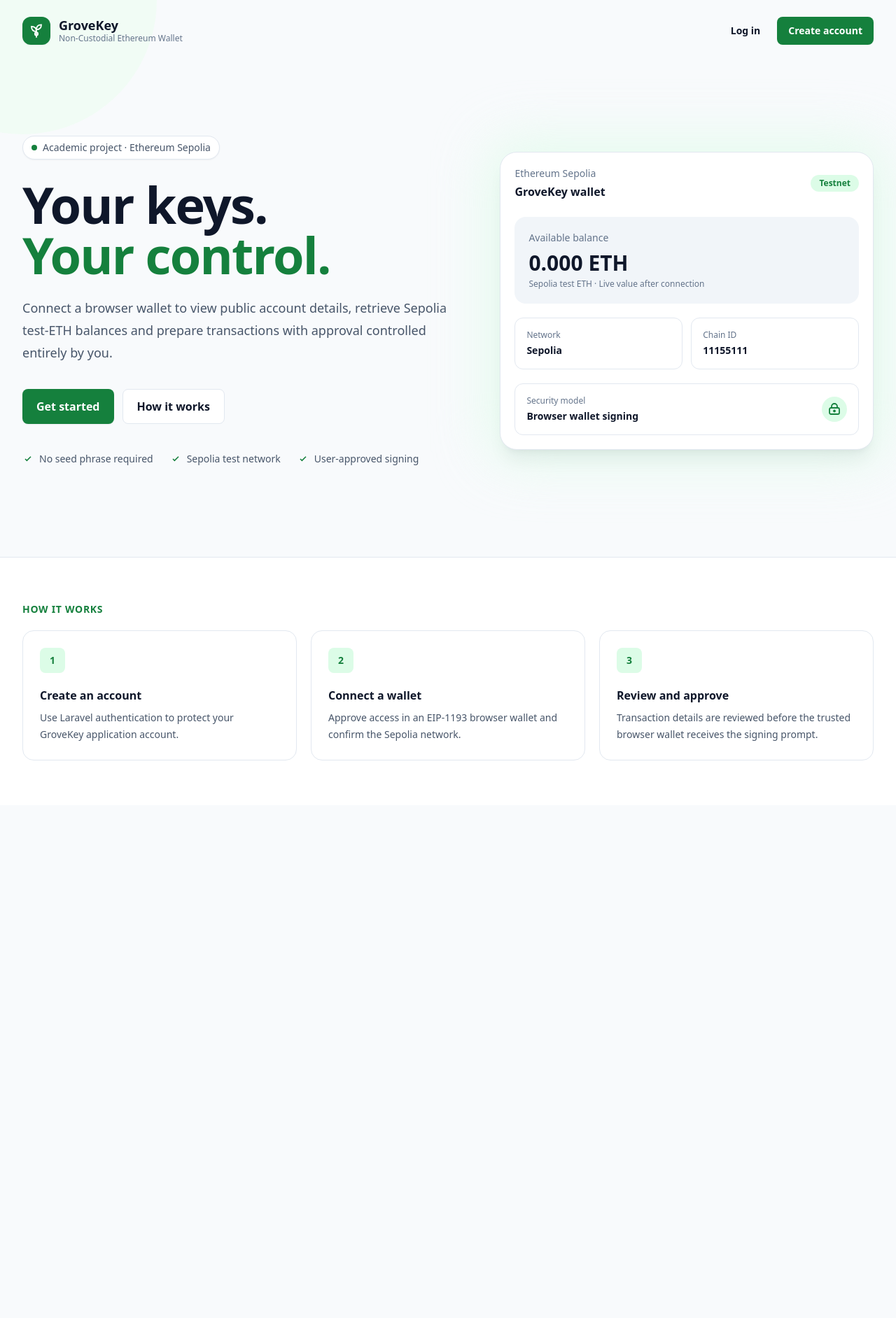
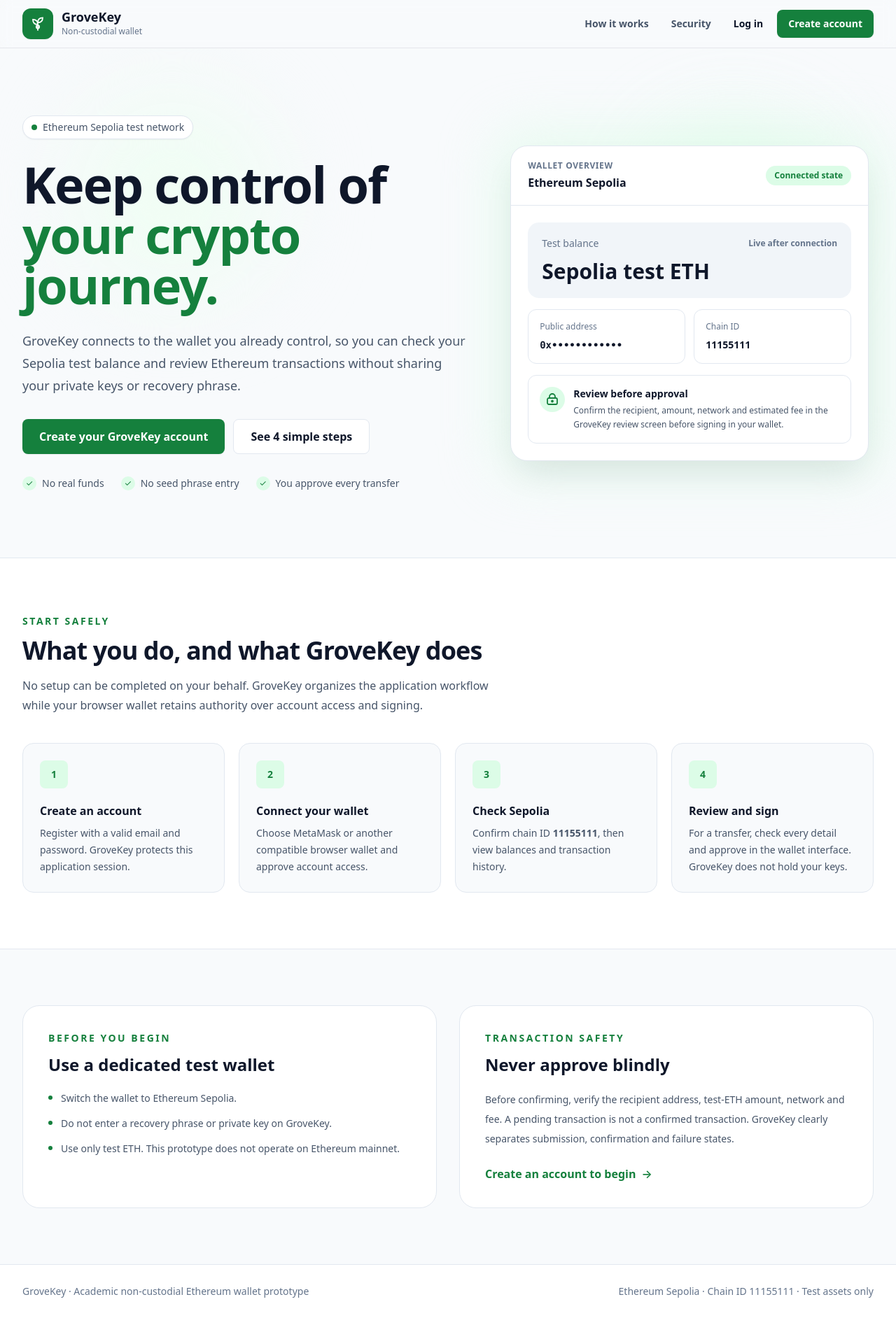
Before and after one commit to Jay-kod/grovekeywallet, a Laravel app: page / in a window 1280 px wide. Shown: the whole page at 70% size. Before the commit the page ends 1087 px from the top, so only its background shows below. Run offline with Laravel 12, Linux system fonts and the light colour scheme; style sheets or scripts are compiled from the project's sources; parts of the project's set-up code (start-up, migrations or seed data) failed here and were passed over.

Commit message:
Improve GroveKey public landing page
Clarify the user journey, Sepolia test network, custody model and transaction safety for first-time visitors.\n\nCo-authored-by: Copilot <223556219+Copilot@users.noreply.github.com>

```diff
--- a/resources/views/welcome.blade.php
+++ b/resources/views/welcome.blade.php
@@ -4,161 +4,204 @@
     <meta charset="utf-8">
     <meta name="viewport" content="width=device-width, initial-scale=1">
     <meta name="csrf-token" content="{{ csrf_token() }}">
-    <meta name="description" content="GroveKey is a non-custodial Ethereum Sepolia wallet for a web-based, user-controlled wallet experience.">
-    <title>GroveKey - Your keys. Your control.</title>
+    <meta name="description" content="GroveKey is a secure, non-custodial Ethereum Sepolia wallet interface.">
+    <title>GroveKey — Your keys. Your control.</title>
     @vite(['resources/css/app.css', 'resources/js/app.js'])
 </head>
 <body class="min-h-screen bg-[var(--app-bg)] font-sans text-[var(--text-primary)]">
-    <div class="relative min-h-screen overflow-hidden">
-        <div class="pointer-events-none absolute inset-0" aria-hidden="true">
-            <div class="absolute left-[-10rem] top-[-12rem] h-96 w-96 rounded-full bg-[var(--brand-tint)] opacity-80"></div>
-            <div class="absolute bottom-[-14rem] right-[-10rem] h-[32rem] w-[32rem] rounded-full bg-[var(--brand-soft)] opacity-60"></div>
-        </div>
-
-        <header class="relative z-10 mx-auto flex max-w-7xl items-center justify-between px-6 py-6 lg:px-8">
+    <header class="sticky top-0 z-50 border-b border-[var(--border)]/80 bg-[var(--surface)]/95 backdrop-blur">
+        <div class="mx-auto flex h-18 max-w-7xl items-center justify-between px-5 py-3 sm:px-6 lg:px-8">
             <a href="/" class="flex items-center gap-3" aria-label="GroveKey home">
-                <span class="grid h-10 w-10 place-items-center rounded-xl bg-[var(--brand-primary)] text-white shadow-sm" aria-hidden="true">
+                <span class="grid h-11 w-11 place-items-center rounded-xl bg-[var(--brand-primary)] text-white shadow-sm" aria-hidden="true">
                     <svg viewBox="0 0 32 32" class="h-7 w-7 fill-none" stroke="currentColor" stroke-width="2">
                         <path d="M16 27V14M16 17c-5 0-8-3-8-8 5 0 8 3 8 8Zm0-3c5 0 8-3 8-8-5 0-8 3-8 8Z"/>
                         <circle cx="16" cy="21" r="2.5"/>
                     </svg>
                 </span>
                 <span>
-                    <span class="block text-lg font-bold leading-tight">GroveKey</span>
-                    <span class="block text-xs font-medium text-[var(--text-muted)]">Non-Custodial Ethereum Wallet</span>
+                    <span class="block text-lg font-bold leading-none">GroveKey</span>
+                    <span class="mt-1 block text-xs font-medium text-[var(--text-muted)]">Non-custodial wallet</span>
                 </span>
             </a>
 
             <nav class="flex items-center gap-2" aria-label="Primary navigation">
+                <a href="#how-it-works" class="hidden rounded-lg px-3 py-2 text-sm font-semibold text-[var(--text-secondary)] hover:bg-[var(--surface-muted)] sm:block">How it works</a>
+                <a href="#security" class="hidden rounded-lg px-3 py-2 text-sm font-semibold text-[var(--text-secondary)] hover:bg-[var(--surface-muted)] sm:block">Security</a>
                 @auth
                     <a href="{{ route('dashboard') }}" class="rounded-lg bg-[var(--brand-primary)] px-4 py-2.5 text-sm font-semibold text-white hover:bg-[var(--brand-primary-hover)] focus:outline-none focus:ring-4 focus:ring-[var(--focus-ring)]">
                         Open dashboard
                     </a>
                 @else
-                    <a href="{{ route('login') }}" class="rounded-lg px-4 py-2.5 text-sm font-semibold text-[var(--text-primary)] hover:bg-[var(--surface-muted)] focus:outline-none focus:ring-4 focus:ring-[var(--focus-ring)]">
-                        Log in
-                    </a>
-                    <a href="{{ route('register') }}" class="rounded-lg bg-[var(--brand-primary)] px-4 py-2.5 text-sm font-semibold text-white hover:bg-[var(--brand-primary-hover)] focus:outline-none focus:ring-4 focus:ring-[var(--focus-ring)]">
+                    <a href="{{ route('login') }}" class="rounded-lg px-3 py-2.5 text-sm font-semibold text-[var(--text-primary)] hover:bg-[var(--surface-muted)]">Log in</a>
+                    <a href="{{ route('register') }}" class="rounded-lg bg-[var(--brand-primary)] px-4 py-2.5 text-sm font-semibold text-white shadow-sm hover:bg-[var(--brand-primary-hover)] focus:outline-none focus:ring-4 focus:ring-[var(--focus-ring)]">
                         Create account
                     </a>
                 @endauth
             </nav>
+        </div>
     </header>
 
-        <main class="relative z-10">
-            <section class="mx-auto grid min-h-[calc(100vh-92px)] max-w-7xl items-center gap-14 px-6 pb-16 pt-10 lg:grid-cols-[1.08fr_.92fr] lg:px-8">
+    <main>
+        <section class="relative overflow-hidden">
+            <div class="absolute inset-0 -z-10" aria-hidden="true">
+                <div class="absolute left-[8%] top-16 h-72 w-72 rounded-full bg-[var(--brand-tint)] blur-3xl"></div>
+                <div class="absolute right-[8%] top-28 h-64 w-64 rounded-full bg-[var(--brand-soft)] opacity-70 blur-3xl"></div>
+            </div>
+
+            <div class="mx-auto grid max-w-7xl items-center gap-12 px-5 py-16 sm:px-6 sm:py-20 lg:grid-cols-[1.1fr_.9fr] lg:px-8 lg:py-24">
                 <div>
                     <div class="inline-flex items-center gap-2 rounded-full border border-[var(--border)] bg-[var(--surface)] px-3 py-1.5 text-sm font-medium text-[var(--text-secondary)] shadow-sm">
                         <span class="h-2 w-2 rounded-full bg-[var(--brand-primary)]"></span>
-                        Academic project · Ethereum Sepolia
+                        Ethereum Sepolia test network
                     </div>
 
-                    <h1 class="mt-7 max-w-3xl text-5xl font-bold tracking-tight text-[var(--text-primary)] sm:text-6xl lg:text-7xl">
-                        Your keys.<br>
-                        <span class="text-[var(--brand-primary)]">Your control.</span>
+                    <h1 class="mt-7 max-w-3xl text-5xl font-bold leading-[1.05] tracking-tight text-[var(--text-primary)] sm:text-6xl lg:text-7xl">
+                        Keep control of<br>
+                        <span class="text-[var(--brand-primary)]">your crypto journey.</span>
                     </h1>
 
-                    <p class="mt-6 max-w-2xl text-lg leading-8 text-[var(--text-secondary)]">
-                        Connect a browser wallet to view public account details, retrieve Sepolia test-ETH balances and prepare transactions with approval controlled entirely by you.
+                    <p class="mt-7 max-w-2xl text-lg leading-8 text-[var(--text-secondary)]">
+                        GroveKey connects to the wallet you already control, so you can check your Sepolia test balance and review Ethereum transactions without sharing your private keys or recovery phrase.
                     </p>
 
-                    <div class="mt-9 flex flex-col gap-3 sm:flex-row">
+                    <div class="mt-8 flex flex-col gap-3 sm:flex-row">
                         @auth
-                            <a href="{{ route('wallet.index') }}" class="inline-flex items-center justify-center rounded-lg bg-[var(--brand-primary)] px-5 py-3 text-base font-semibold text-white shadow-sm hover:bg-[var(--brand-primary-hover)] focus:outline-none focus:ring-4 focus:ring-[var(--focus-ring)]">
-                                Connect wallet
+                            <a href="{{ route('wallet.index') }}" class="inline-flex min-h-12 items-center justify-center rounded-lg bg-[var(--brand-primary)] px-6 py-3 text-base font-semibold text-white shadow-sm hover:bg-[var(--brand-primary-hover)] focus:outline-none focus:ring-4 focus:ring-[var(--focus-ring)]">
+                                Connect a browser wallet
                             </a>
                         @else
-                            <a href="{{ route('register') }}" class="inline-flex items-center justify-center rounded-lg bg-[var(--brand-primary)] px-5 py-3 text-base font-semibold text-white shadow-sm hover:bg-[var(--brand-primary-hover)] focus:outline-none focus:ring-4 focus:ring-[var(--focus-ring)]">
-                                Get started
+                            <a href="{{ route('register') }}" class="inline-flex min-h-12 items-center justify-center rounded-lg bg-[var(--brand-primary)] px-6 py-3 text-base font-semibold text-white shadow-sm hover:bg-[var(--brand-primary-hover)] focus:outline-none focus:ring-4 focus:ring-[var(--focus-ring)]">
+                                Create your GroveKey account
                             </a>
                         @endauth
-                        <a href="#how-it-works" class="inline-flex items-center justify-center rounded-lg border border-[var(--border)] bg-[var(--surface)] px-5 py-3 text-base font-semibold text-[var(--text-primary)] hover:bg-[var(--surface-muted)] focus:outline-none focus:ring-4 focus:ring-[var(--focus-ring)]">
-                            How it works
+                        <a href="#how-it-works" class="inline-flex min-h-12 items-center justify-center rounded-lg border border-[var(--border)] bg-[var(--surface)] px-6 py-3 text-base font-semibold text-[var(--text-primary)] hover:bg-[var(--surface-muted)] focus:outline-none focus:ring-4 focus:ring-[var(--focus-ring)]">
+                            See 4 simple steps
                         </a>
                     </div>
 
-                    <div class="mt-10 flex flex-wrap gap-x-6 gap-y-3 text-sm text-[var(--text-secondary)]">
-                        <span class="flex items-center gap-2">
-                            <svg viewBox="0 0 20 20" class="h-4 w-4 fill-none text-[var(--brand-primary)]" stroke="currentColor" stroke-width="2"><path d="m5 10 3 3 7-7"/></svg>
-                            No seed phrase required
-                        </span>
-                        <span class="flex items-center gap-2">
-                            <svg viewBox="0 0 20 20" class="h-4 w-4 fill-none text-[var(--brand-primary)]" stroke="currentColor" stroke-width="2"><path d="m5 10 3 3 7-7"/></svg>
-                            Sepolia test network
-                        </span>
-                        <span class="flex items-center gap-2">
-                            <svg viewBox="0 0 20 20" class="h-4 w-4 fill-none text-[var(--brand-primary)]" stroke="currentColor" stroke-width="2"><path d="m5 10 3 3 7-7"/></svg>
-                            User-approved signing
-                        </span>
+                    <div class="mt-8 flex flex-wrap gap-x-6 gap-y-3 text-sm text-[var(--text-secondary)]">
+                        <span class="flex items-center gap-2"><span class="grid h-5 w-5 place-items-center rounded-full bg-[var(--brand-soft)] text-xs text-[var(--brand-primary)]">✓</span>No real funds</span>
+                        <span class="flex items-center gap-2"><span class="grid h-5 w-5 place-items-center rounded-full bg-[var(--brand-soft)] text-xs text-[var(--brand-primary)]">✓</span>No seed phrase entry</span>
+                        <span class="flex items-center gap-2"><span class="grid h-5 w-5 place-items-center rounded-full bg-[var(--brand-soft)] text-xs text-[var(--brand-primary)]">✓</span>You approve every transfer</span>
                     </div>
                 </div>
 
-                <div class="relative">
-                    <div class="absolute -inset-4 rounded-[2rem] bg-[var(--brand-soft)] opacity-70 blur-2xl" aria-hidden="true"></div>
-                    <div class="relative rounded-3xl border border-[var(--border)] bg-[var(--surface)] p-5 shadow-xl shadow-slate-900/5">
-                        <div class="flex items-center justify-between">
+                <div class="relative mx-auto w-full max-w-lg">
+                    <div class="absolute -inset-5 rounded-[2rem] bg-[var(--brand-soft)] opacity-60 blur-2xl" aria-hidden="true"></div>
+                    <div class="relative overflow-hidden rounded-3xl border border-[var(--border)] bg-[var(--surface)] shadow-2xl shadow-slate-900/10">
+                        <div class="flex items-center justify-between border-b border-[var(--border)] px-6 py-5">
                             <div>
-                                <p class="text-sm font-medium text-[var(--text-muted)]">Ethereum Sepolia</p>
-                                <p class="mt-1 font-semibold">GroveKey wallet</p>
+                                <p class="text-xs font-semibold uppercase tracking-wider text-[var(--text-muted)]">Wallet overview</p>
+                                <p class="mt-1 font-semibold">Ethereum Sepolia</p>
                             </div>
-                            <span class="rounded-full bg-[var(--brand-soft)] px-3 py-1 text-xs font-semibold text-[var(--brand-primary)]">Testnet</span>
+                            <span class="rounded-full bg-[var(--brand-soft)] px-3 py-1.5 text-xs font-bold text-[var(--brand-primary)]">Connected state</span>
                         </div>
 
-                        <div class="mt-6 rounded-2xl bg-[var(--surface-muted)] p-5">
-                            <p class="text-sm text-[var(--text-muted)]">Available balance</p>
-                            <p class="mt-2 text-3xl font-bold tabular-nums">0.000 ETH</p>
-                            <p class="mt-1 text-xs text-[var(--text-muted)]">Sepolia test ETH · Live value after connection</p>
+                        <div class="p-6">
+                            <div class="rounded-2xl bg-[var(--surface-muted)] p-5">
+                                <div class="flex items-center justify-between">
+                                    <p class="text-sm font-medium text-[var(--text-muted)]">Test balance</p>
+                                    <span class="text-xs font-semibold text-[var(--text-muted)]">Live after connection</span>
+                                </div>
+                                <p class="mt-3 text-3xl font-bold tabular-nums">Sepolia test ETH</p>
                             </div>
 
-                        <div class="mt-5 grid grid-cols-2 gap-3">
+                            <div class="mt-4 grid grid-cols-2 gap-3">
                                 <div class="rounded-xl border border-[var(--border)] p-4">
-                                <p class="text-xs text-[var(--text-muted)]">Network</p>
-                                <p class="mt-1 text-sm font-semibold">Sepolia</p>
+                                    <p class="text-xs text-[var(--text-muted)]">Public address</p>
+                                    <p class="mt-2 truncate font-mono text-sm font-semibold">0x••••••••••••</p>
                                 </div>
                                 <div class="rounded-xl border border-[var(--border)] p-4">
                                     <p class="text-xs text-[var(--text-muted)]">Chain ID</p>
-                                <p class="mt-1 text-sm font-semibold tabular-nums">11155111</p>
+                                    <p class="mt-2 text-sm font-bold tabular-nums">11155111</p>
                                 </div>
                             </div>
 
-                        <div class="mt-5 rounded-xl border border-[var(--border)] p-4">
-                            <div class="flex items-center justify-between gap-4">
-                                <div>
-                                    <p class="text-xs text-[var(--text-muted)]">Security model</p>
-                                    <p class="mt-1 text-sm font-semibold">Browser wallet signing</p>
-                                </div>
+                            <div class="mt-4 rounded-xl border border-[var(--border)] p-4">
+                                <div class="flex items-start gap-3">
                                     <span class="grid h-9 w-9 shrink-0 place-items-center rounded-full bg-[var(--brand-soft)] text-[var(--brand-primary)]">
                                         <svg viewBox="0 0 20 20" class="h-5 w-5 fill-none" stroke="currentColor" stroke-width="1.8"><rect x="3" y="8" width="14" height="9" rx="2"/><path d="M6 8V6a4 4 0 0 1 8 0v2"/><circle cx="10" cy="12.5" r="1"/></svg>
                                     </span>
+                                    <div>
+                                        <p class="text-sm font-semibold">Review before approval</p>
+                                        <p class="mt-1 text-xs leading-5 text-[var(--text-secondary)]">Confirm the recipient, amount, network and estimated fee in the GroveKey review screen before signing in your wallet.</p>
+                                    </div>
+                                </div>
+                            </div>
                         </div>
                     </div>
                 </div>
             </div>
         </section>
 
-            <section id="how-it-works" class="border-t border-[var(--border)] bg-[var(--surface)]">
-                <div class="mx-auto max-w-7xl px-6 py-16 lg:px-8">
-                    <p class="text-sm font-semibold uppercase tracking-wider text-[var(--brand-primary)]">How it works</p>
-                    <div class="mt-5 grid gap-5 md:grid-cols-3">
-                        <article class="rounded-2xl border border-[var(--border)] p-6">
-                            <span class="grid h-9 w-9 place-items-center rounded-lg bg-[var(--brand-soft)] text-sm font-bold text-[var(--brand-primary)]">1</span>
-                            <h2 class="mt-5 font-semibold">Create an account</h2>
-                            <p class="mt-2 text-sm leading-6 text-[var(--text-secondary)]">Use Laravel authentication to protect your GroveKey application account.</p>
+        <section id="how-it-works" class="border-y border-[var(--border)] bg-[var(--surface)]">
+            <div class="mx-auto max-w-7xl px-5 py-16 sm:px-6 lg:px-8 lg:py-20">
+                <div class="max-w-2xl">
+                    <p class="text-sm font-bold uppercase tracking-[0.18em] text-[var(--brand-primary)]">Start safely</p>
+                    <h2 class="mt-3 text-3xl font-bold tracking-tight sm:text-4xl">What you do, and what GroveKey does</h2>
+                    <p class="mt-4 leading-7 text-[var(--text-secondary)]">No setup can be completed on your behalf. GroveKey organizes the application workflow while your browser wallet retains authority over account access and signing.</p>
+                </div>
+
+                <div class="mt-10 grid gap-5 md:grid-cols-2 lg:grid-cols-4">
+                    <article class="rounded-2xl border border-[var(--border)] bg-[var(--app-bg)] p-6">
+                        <span class="grid h-10 w-10 place-items-center rounded-lg bg-[var(--brand-soft)] text-sm font-bold text-[var(--brand-primary)]">1</span>
+                        <h3 class="mt-5 font-semibold">Create an account</h3>
+                        <p class="mt-2 text-sm leading-6 text-[var(--text-secondary)]">Register with a valid email and password. GroveKey protects this application session.</p>
                     </article>
-                        <article class="rounded-2xl border border-[var(--border)] p-6">
-                            <span class="grid h-9 w-9 place-items-center rounded-lg bg-[var(--brand-soft)] text-sm font-bold text-[var(--brand-primary)]">2</span>
-                            <h2 class="mt-5 font-semibold">Connect a wallet</h2>
-                            <p class="mt-2 text-sm leading-6 text-[var(--text-secondary)]">Approve access in an EIP-1193 browser wallet and confirm the Sepolia network.</p>
+                    <article class="rounded-2xl border border-[var(--border)] bg-[var(--app-bg)] p-6">
+                        <span class="grid h-10 w-10 place-items-center rounded-lg bg-[var(--brand-soft)] text-sm font-bold text-[var(--brand-primary)]">2</span>
+                        <h3 class="mt-5 font-semibold">Connect your wallet</h3>
+                        <p class="mt-2 text-sm leading-6 text-[var(--text-secondary)]">Choose MetaMask or another compatible browser wallet and approve account access.</p>
                     </article>
-                        <article class="rounded-2xl border border-[var(--border)] p-6">
-                            <span class="grid h-9 w-9 place-items-center rounded-lg bg-[var(--brand-soft)] text-sm font-bold text-[var(--brand-primary)]">3</span>
-                            <h2 class="mt-5 font-semibold">Review and approve</h2>
-                            <p class="mt-2 text-sm leading-6 text-[var(--text-secondary)]">Transaction details are reviewed before the trusted browser wallet receives the signing prompt.</p>
+                    <article class="rounded-2xl border border-[var(--border)] bg-[var(--app-bg)] p-6">
+                        <span class="grid h-10 w-10 place-items-center rounded-lg bg-[var(--brand-soft)] text-sm font-bold text-[var(--brand-primary)]">3</span>
+                        <h3 class="mt-5 font-semibold">Check Sepolia</h3>
+                        <p class="mt-2 text-sm leading-6 text-[var(--text-secondary)]">Confirm chain ID <strong class="tabular-nums">11155111</strong>, then view balances and transaction history.</p>
+                    </article>
+                    <article class="rounded-2xl border border-[var(--border)] bg-[var(--app-bg)] p-6">
+                        <span class="grid h-10 w-10 place-items-center rounded-lg bg-[var(--brand-soft)] text-sm font-bold text-[var(--brand-primary)]">4</span>
+                        <h3 class="mt-5 font-semibold">Review and sign</h3>
+                        <p class="mt-2 text-sm leading-6 text-[var(--text-secondary)]">For a transfer, check every detail and approve in the wallet interface. GroveKey does not hold your keys.</p>
                     </article>
                 </div>
             </div>
         </section>
+
+        <section id="security" class="bg-[var(--app-bg)]">
+            <div class="mx-auto grid max-w-7xl gap-8 px-5 py-16 sm:px-6 lg:grid-cols-2 lg:px-8 lg:py-20">
+                <article class="rounded-3xl border border-[var(--border)] bg-[var(--surface)] p-7 sm:p-9">
+                    <p class="text-sm font-bold uppercase tracking-[0.18em] text-[var(--brand-primary)]">Before you begin</p>
+                    <h2 class="mt-3 text-2xl font-bold">Use a dedicated test wallet</h2>
+                    <ul class="mt-5 space-y-3 text-sm leading-6 text-[var(--text-secondary)]">
+                        <li class="flex gap-3"><span class="mt-2 h-1.5 w-1.5 shrink-0 rounded-full bg-[var(--brand-primary)]"></span>Switch the wallet to Ethereum Sepolia.</li>
+                        <li class="flex gap-3"><span class="mt-2 h-1.5 w-1.5 shrink-0 rounded-full bg-[var(--brand-primary)]"></span>Do not enter a recovery phrase or private key on GroveKey.</li>
+                        <li class="flex gap-3"><span class="mt-2 h-1.5 w-1.5 shrink-0 rounded-full bg-[var(--brand-primary)]"></span>Use only test ETH. This prototype does not operate on Ethereum mainnet.</li>
+                    </ul>
+                </article>
+
+                <article class="rounded-3xl border border-[var(--border)] bg-[var(--surface)] p-7 sm:p-9">
+                    <p class="text-sm font-bold uppercase tracking-[0.18em] text-[var(--brand-primary)]">Transaction safety</p>
+                    <h2 class="mt-3 text-2xl font-bold">Never approve blindly</h2>
+                    <p class="mt-5 text-sm leading-7 text-[var(--text-secondary)]">Before confirming, verify the recipient address, test-ETH amount, network and fee. A pending transaction is not a confirmed transaction. GroveKey clearly separates submission, confirmation and failure states.</p>
+                    @guest
+                        <a href="{{ route('register') }}" class="mt-6 inline-flex items-center font-semibold text-[var(--brand-primary)] hover:underline">
+                            Create an account to begin <span class="ml-2" aria-hidden="true">→</span>
+                        </a>
+                    @else
+                        <a href="{{ route('wallet.index') }}" class="mt-6 inline-flex items-center font-semibold text-[var(--brand-primary)] hover:underline">
+                            Open wallet connection <span class="ml-2" aria-hidden="true">→</span>
+                        </a>
+                    @endguest
+                </article>
+            </div>
+        </section>
     </main>
+
+    <footer class="border-t border-[var(--border)] bg-[var(--surface)]">
+        <div class="mx-auto flex max-w-7xl flex-col gap-3 px-5 py-7 text-sm text-[var(--text-muted)] sm:px-6 md:flex-row md:items-center md:justify-between lg:px-8">
+            <p>GroveKey · Academic non-custodial Ethereum wallet prototype</p>
+            <p>Ethereum Sepolia · Chain ID 11155111 · Test assets only</p>
         </div>
+    </footer>
 </body>
 </html>
```
Lines whose indentation alone changed are shown as unchanged.
